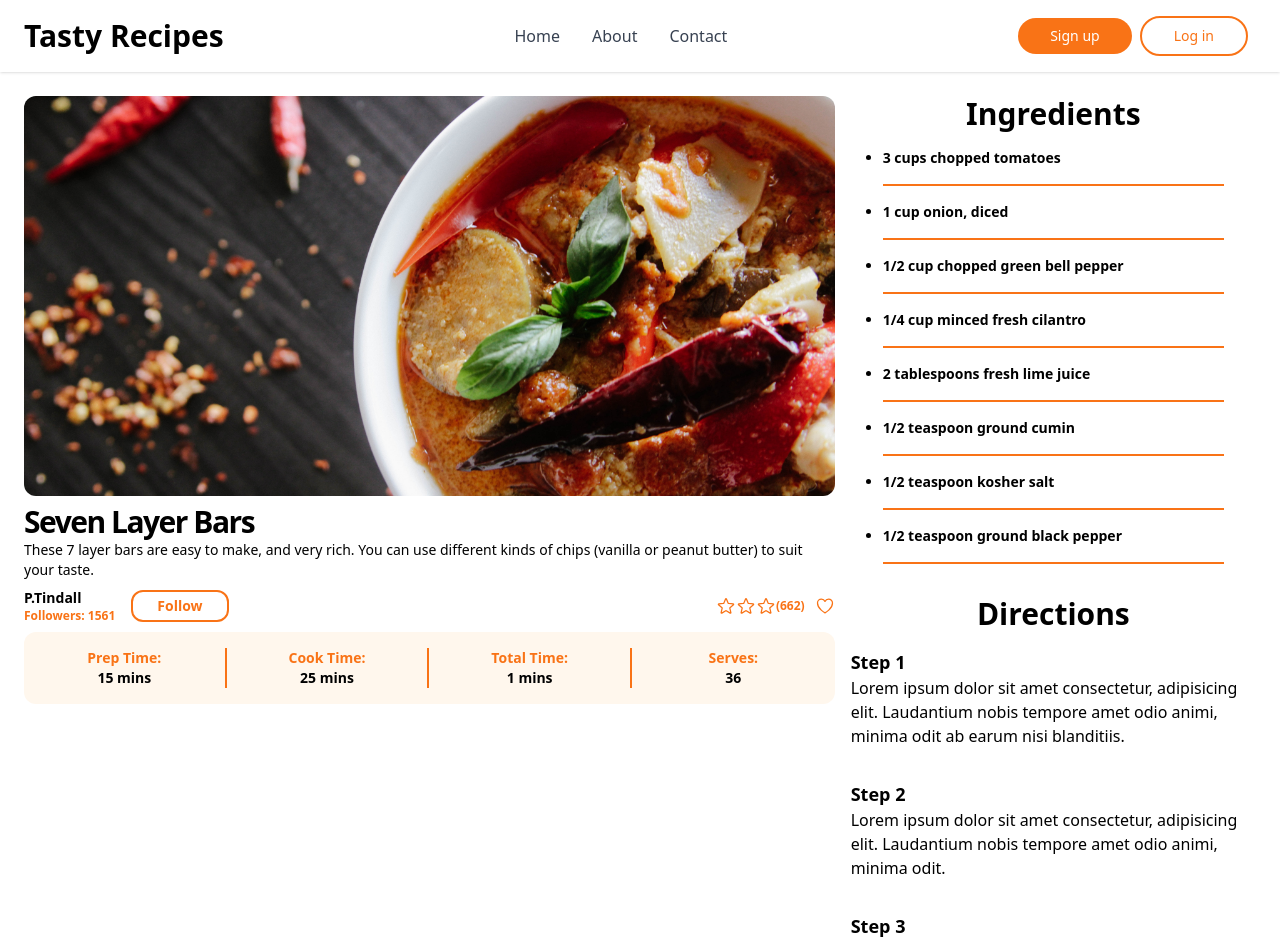
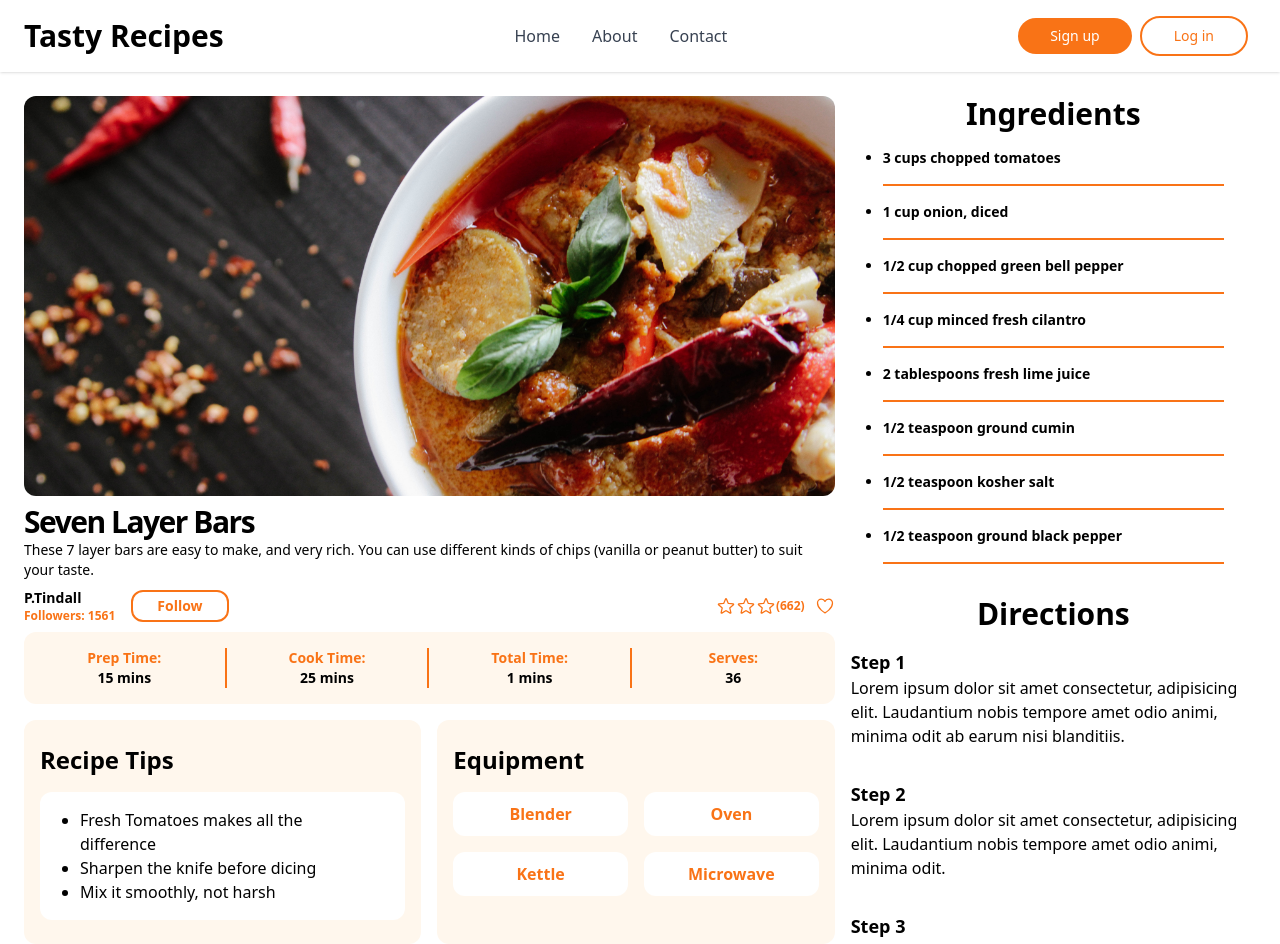
Before and after one commit to Jon-Felipe/Tasty-React, a React (Vite) app: page /recipe/1 in a window 1280 px wide. Shown: the top 944 px of the page. Built offline with nearby package versions, Linux system fonts and the light colour scheme.

Commit message:
display and styled tips and equipment

```diff
--- a/src/pages/SingleRecipe.tsx
+++ b/src/pages/SingleRecipe.tsx
@@ -68,6 +68,36 @@ const SingleRecipe = () => {
           total_time={recipe?.recipe_details.total_time}
           servings={recipe?.recipe_details.servings}
         />
+        <section className='flex flex-col lg:flex-row gap-4 lg:gap-4 mt-4'>
+          <section className='bg-orange-50 px-4 py-6 rounded-xl w-full'>
+            <h3 className='text-2xl font-bold'>Recipe Tips</h3>
+            <ul className='bg-white px-6 py-4 rounded-xl mt-4'>
+              {recipe?.recipeTips.map((tip, index) => {
+                return (
+                  <li key={index} className='list-disc mx-4'>
+                    {tip}
+                  </li>
+                );
+              })}
+            </ul>
+          </section>
+
+          <section className='bg-orange-50 px-4 py-6 rounded-xl w-full'>
+            <h3 className='text-2xl font-bold'>Equipment</h3>
+            <ul className='grid grid-cols-2 gap-4 mt-4'>
+              {recipe?.equipment.map((equipment, index) => {
+                return (
+                  <li
+                    key={index}
+                    className='bg-white px-4 py-2.5 rounded-xl text-center font-semibold text-orange-500'
+                  >
+                    {equipment}
+                  </li>
+                );
+              })}
+            </ul>
+          </section>
+        </section>
       </section>
 
       <section className='basis-1/3'>
```
